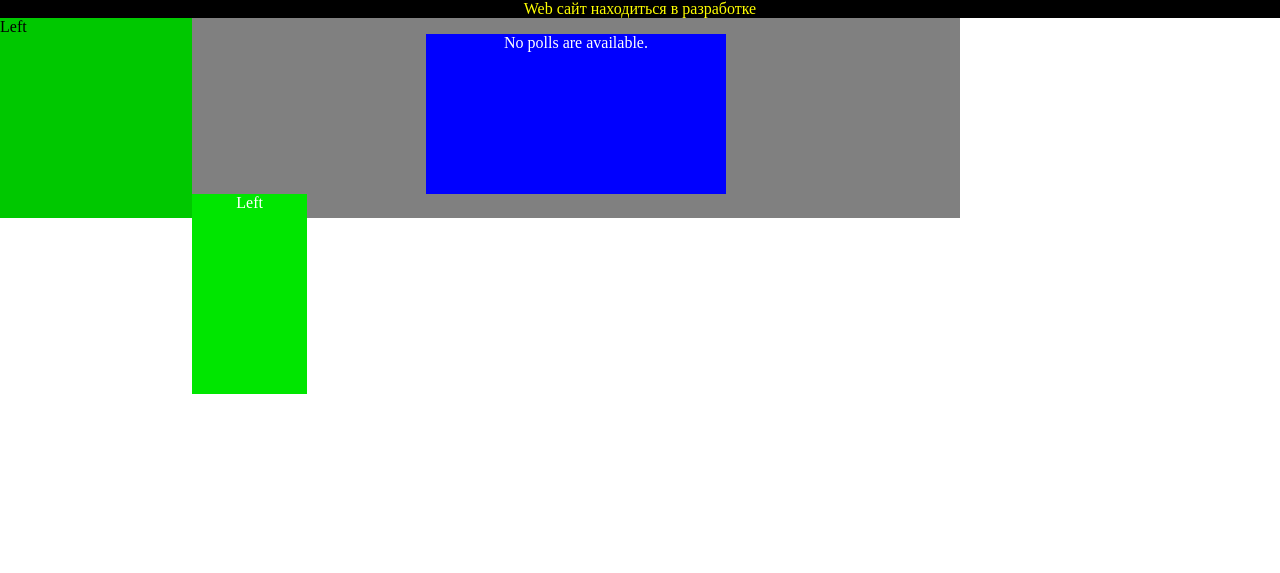
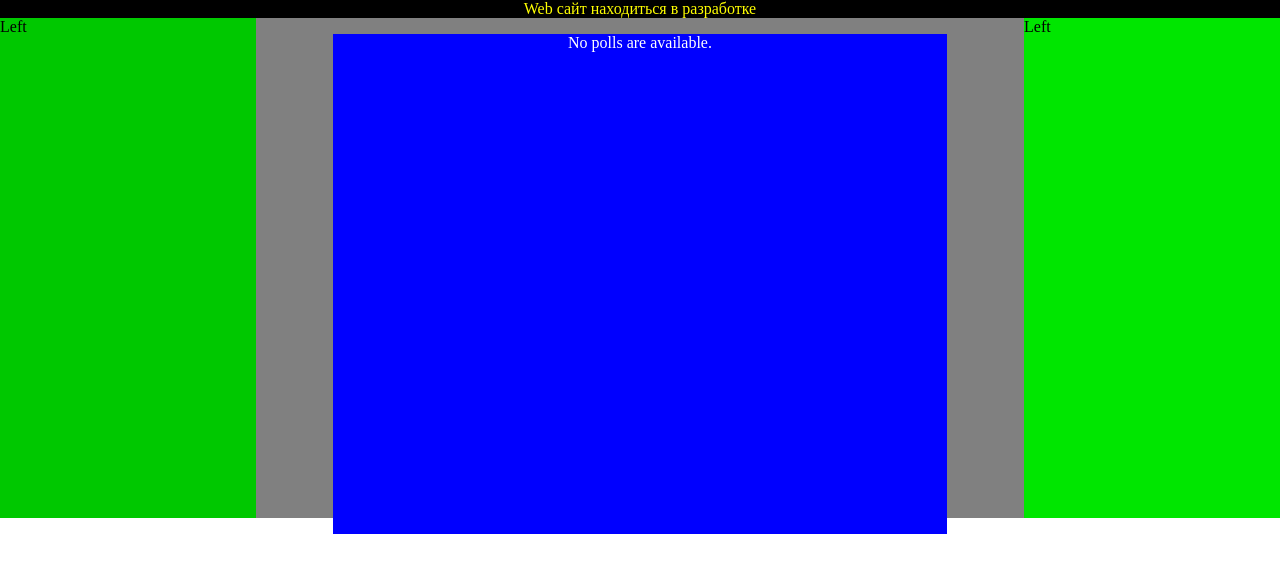
Before and after one commit to DmitryLNG/polls, a Django app: template templates/polls/index.html in a window 1280 px wide. Shown: the top 573 px of the page. Run offline with Django 3.2, Linux system fonts and the light colour scheme; the template is opened without the code that fills it, so the values that code supplies are empty.

Commit message:
style.css

```diff
--- a/static/polls/style.css
+++ b/static/polls/style.css
@@ -12,30 +12,30 @@ li a {
 	color: yellow;
 }
 .left1 {
-	width: 15%;
-	height: 200px;
+	width: 20%;
+	height: 500px;
 	float: left;
 	background: rgb(0,200,0);
-}
-.right1 {
-	width: 15%;
-	height: 200px;
-	float: left;
-	background: rgb(0,230,0);
 }
 .center1 {
 	background: grey;
 	width: 60%;
-	height: 200px;
+	height: 500px;
 	color: white;
 	float: left;
 	margin: auto;
 }
 .main1 {
 	background: blue;
-	height: 80%;
-	width: 300px;
+	width: 80%;
+	height: 100%;
 	color: white;
-
+	min-width: 300px;
 
 }
+.right1 {
+	width: 20%;
+	height: 500px;
+	float: left;
+	background: rgb(0,230,0);
+}
--- a/templates/polls/index.html
+++ b/templates/polls/index.html
@@ -15,4 +15,4 @@
 {% else %}
     <p>No polls are available.</p>
 {% endif %}
-</div><div class="right1"> Left </div>
+</div></div><div class="right1"> Left </div>
```
